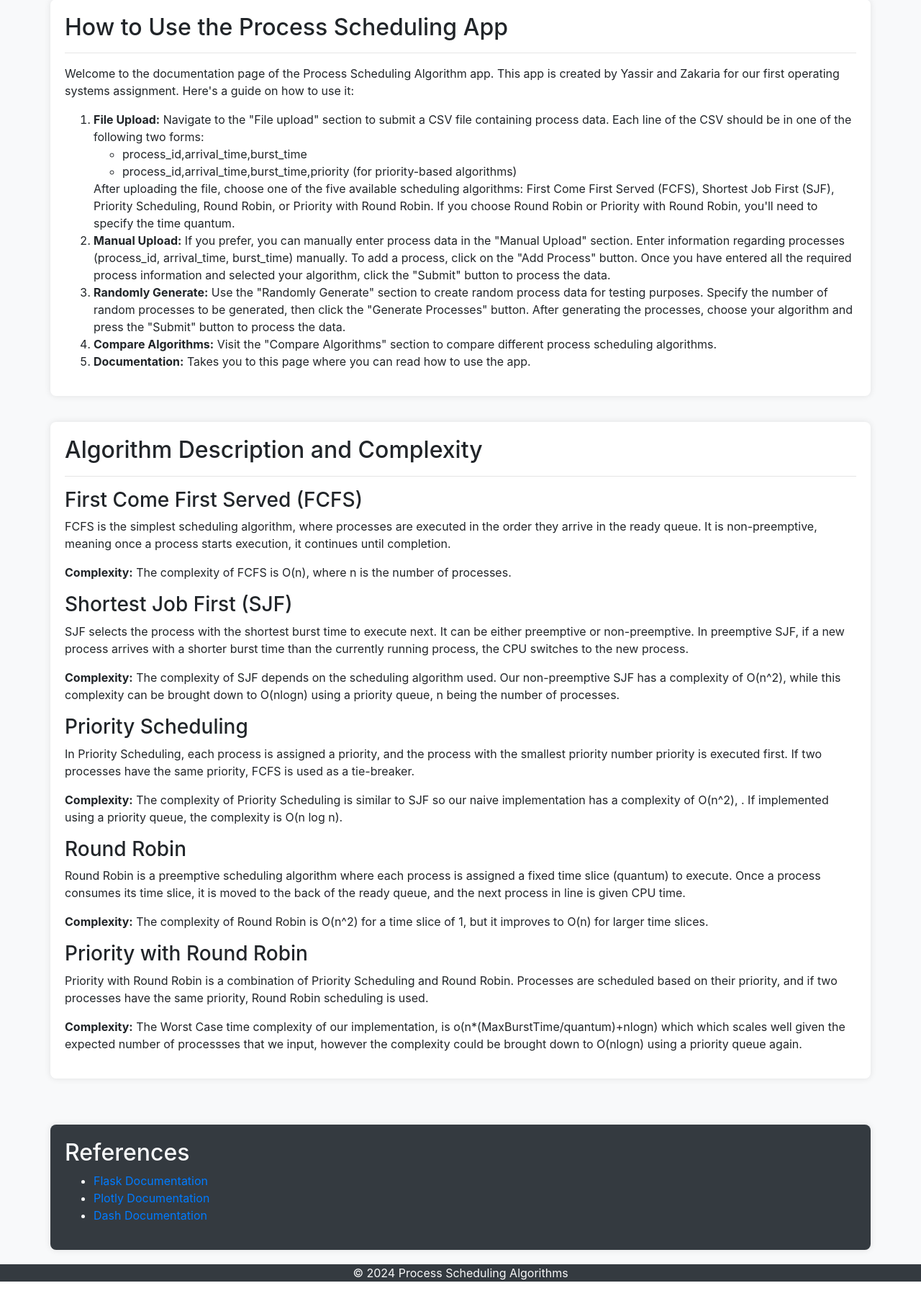
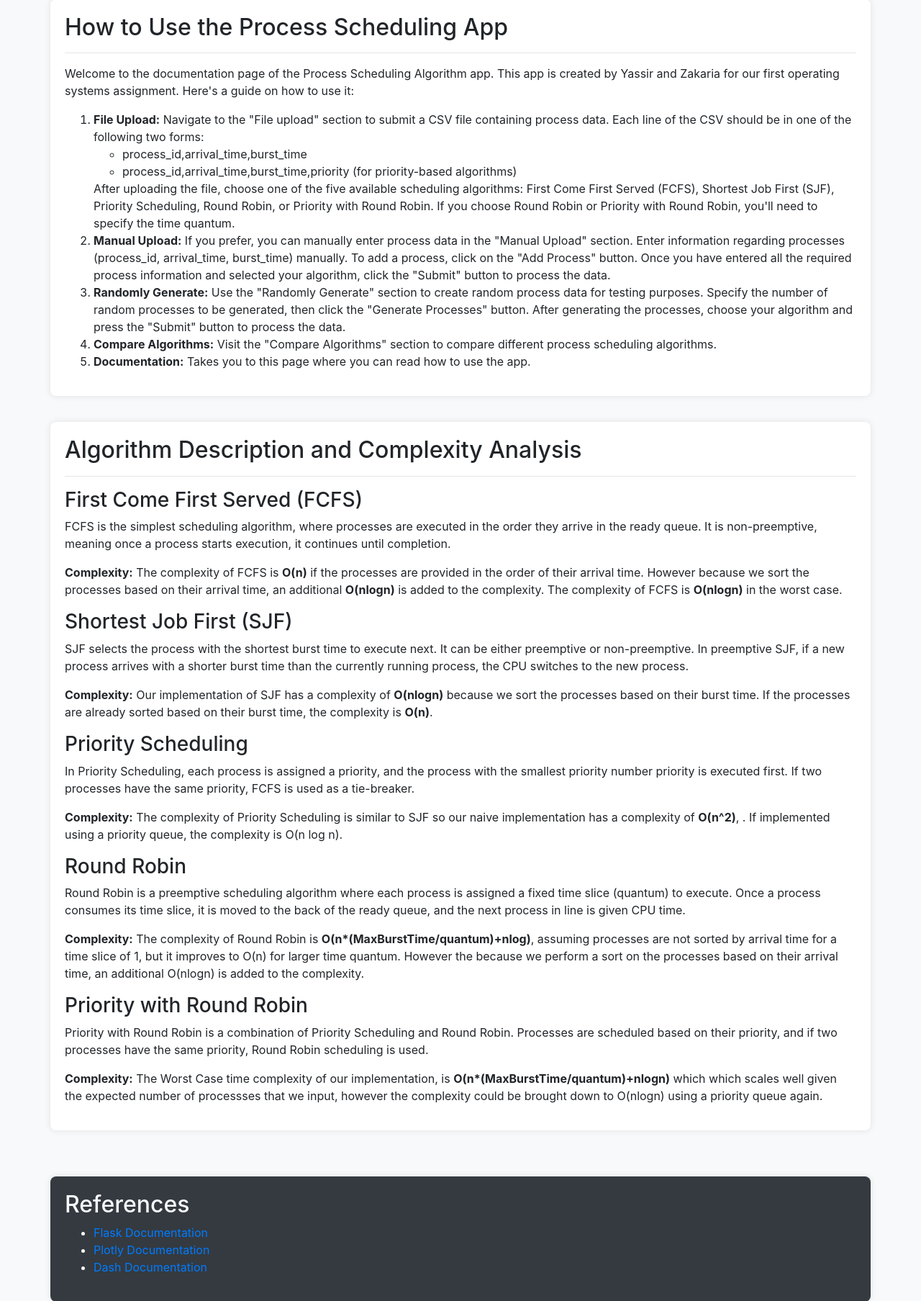
Before and after one commit to YASSIRFRI/ProcessScheduler, a Flask app: template templates/documentation.html in a window 1280 px wide. Shown: the part 77-1884 px from the top of the page at 72% size. Before the commit the page ends 1857 px from the top, so only its background shows below. Run offline with Flask 3, Linux system fonts and the light colour scheme; the template is opened without the code that fills it, so the values that code supplies are empty; some libraries are stand-ins or nearby versions.

Commit message:
complexities

```diff
--- a/main.py
+++ b/main.py
@@ -125,7 +125,17 @@ def render_waiting_time_chart(processes, start_times, durations, arrival_times,
     fig = go.Figure(data=data, layout=layout)
     app_layout.append(dcc.Graph(id='waiting-time-chart', figure=fig))
     average_waiting_time = sum(waiting_times.values()) / len(waiting_times)
-    app_layout.append(html.P(f"Average Waiting Time: {average_waiting_time}", className="p-4"))
+    app_layout.append(html.P(
+        children=[
+            html.Span("Average Waiting Time: ", style={"font-size": "1.25rem"}),  # Text with increased font size
+            html.Span(
+                f"{average_waiting_time:.2f}",  # Numerical value with two decimal places
+                style={"font-size": "1.5rem", "color": "red", "margin-left": "8px"}  # Increased font size, red color, and margin between the text and numerical value
+            )
+        ],
+        className="p-4"
+    ))
+
 
 def render_cpu_utilization_chart(processes, durations, app_layout):
     """
@@ -229,6 +239,7 @@ def add_header(app_layout):
                                 dbc.NavItem(dbc.NavLink("Randomly generate", href="/generate",external_link=True)),
                                 dbc.NavItem(dbc.NavLink("File upload", href="/file",external_link=True)),
                                 dbc.NavItem(dbc.NavLink("Compare algorithms", href="/compare",external_link=True)),
+                                dbc.NavItem(dbc.NavLink("Documentation", href="/documentation",external_link=True)),
                             ],
                             navbar=True,
                         )
--- a/templates/documentation.html
+++ b/templates/documentation.html
@@ -97,28 +97,32 @@
     </div>
 
     <div class="container algorithm-content">
-        <h2>Algorithm Description and Complexity</h2><hr>
+        <h2>Algorithm Description and Complexity Analysis</h2><hr>
         <h3>First Come First Served (FCFS)</h3>
         <p>FCFS is the simplest scheduling algorithm, where processes are executed in the order they arrive in the ready queue. It is non-preemptive, meaning once a process starts execution, it continues until completion.</p>
-        <p><strong>Complexity:</strong> The complexity of FCFS is O(n), where n is the number of processes.</p>
-
+        <p><strong>Complexity:</strong> The complexity of FCFS is <strong>O(n)</strong> if the processes are provided in the order of their arrival time.
+            However because we sort the processes based on their arrival time, an additional <strong>O(nlogn)</strong> is added to the complexity.
+            The complexity of FCFS is <strong>O(nlogn)</strong> in the worst case.
+        </p>
         <h3>Shortest Job First (SJF)</h3>
         <p>SJF selects the process with the shortest burst time to execute next. It can be either preemptive or non-preemptive. In preemptive SJF, if a new process arrives with a shorter burst time than the currently running process, the CPU switches to the new process.</p>
-        <p><strong>Complexity:</strong> The complexity of SJF depends on the scheduling algorithm used.
-            Our non-preemptive SJF has a complexity of O(n^2), while this complexity can be brought down to O(nlogn)  using
-            a priority queue, n being the number of processes.
+        <p><strong>Complexity:</strong>
+            Our implementation of SJF has a complexity of <strong>O(nlogn)</strong> because we sort the processes based on their burst time. If the processes are already sorted based on their burst time, the complexity is <strong>O(n)</strong>.
+
         </p>
 
         <h3>Priority Scheduling</h3>
         <p>In Priority Scheduling, each process is assigned a priority, and the process with the smallest priority number priority is executed first. If two processes have the same priority, FCFS is used as a tie-breaker.</p>
-        <p><strong>Complexity:</strong> The complexity of Priority Scheduling is similar to SJF so our naive implementation has a complexity of O(n^2),
+        <p><strong>Complexity:</strong> The complexity of Priority Scheduling is similar to SJF so our naive implementation has a complexity of <strong>O(n^2)</strong>,
              . If implemented using a priority queue, the complexity is O(n log n).</p>
         <h3>Round Robin</h3>
         <p>Round Robin is a preemptive scheduling algorithm where each process is assigned a fixed time slice (quantum) to execute. Once a process consumes its time slice, it is moved to the back of the ready queue, and the next process in line is given CPU time.</p>
-        <p><strong>Complexity:</strong> The complexity of Round Robin is O(n^2) for a time slice of 1, but it improves to O(n) for larger time slices.</p>
+        <p><strong>Complexity:</strong> The complexity of Round Robin is <strong>O(n*(MaxBurstTime/quantum)+nlog)</strong>, assuming processes are not sorted by arrival time for a time slice of 1, but it improves to O(n) for larger time quantum.
+            However the because we perform a sort on the processes based on their arrival time, an additional O(nlogn) is added to the complexity.
+        </p>
         <h3>Priority with Round Robin</h3>
         <p>Priority with Round Robin is a combination of Priority Scheduling and Round Robin. Processes are scheduled based on their priority, and if two processes have the same priority, Round Robin scheduling is used.</p>
-        <p><strong>Complexity:</strong> The Worst Case time complexity of our implementation, is o(n*(MaxBurstTime/quantum)+nlogn) which
+        <p><strong>Complexity:</strong> The Worst Case time complexity of our implementation, is <strong>O(n*(MaxBurstTime/quantum)+nlogn)</strong> which
         which scales well given the expected number of processses that we input, however the complexity could be brought down to  O(nlogn) using a priority queue again.</p>
     </div>
     <div class="container references-content mt-5">
```
